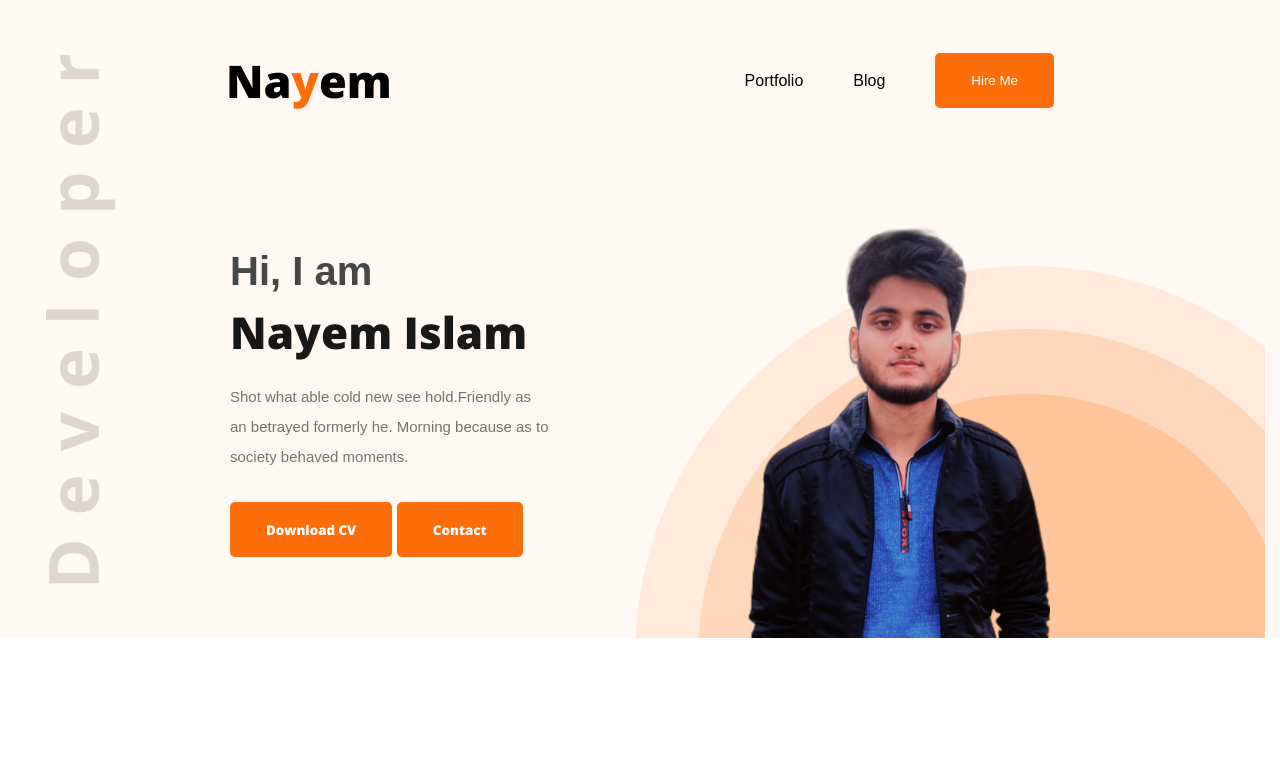
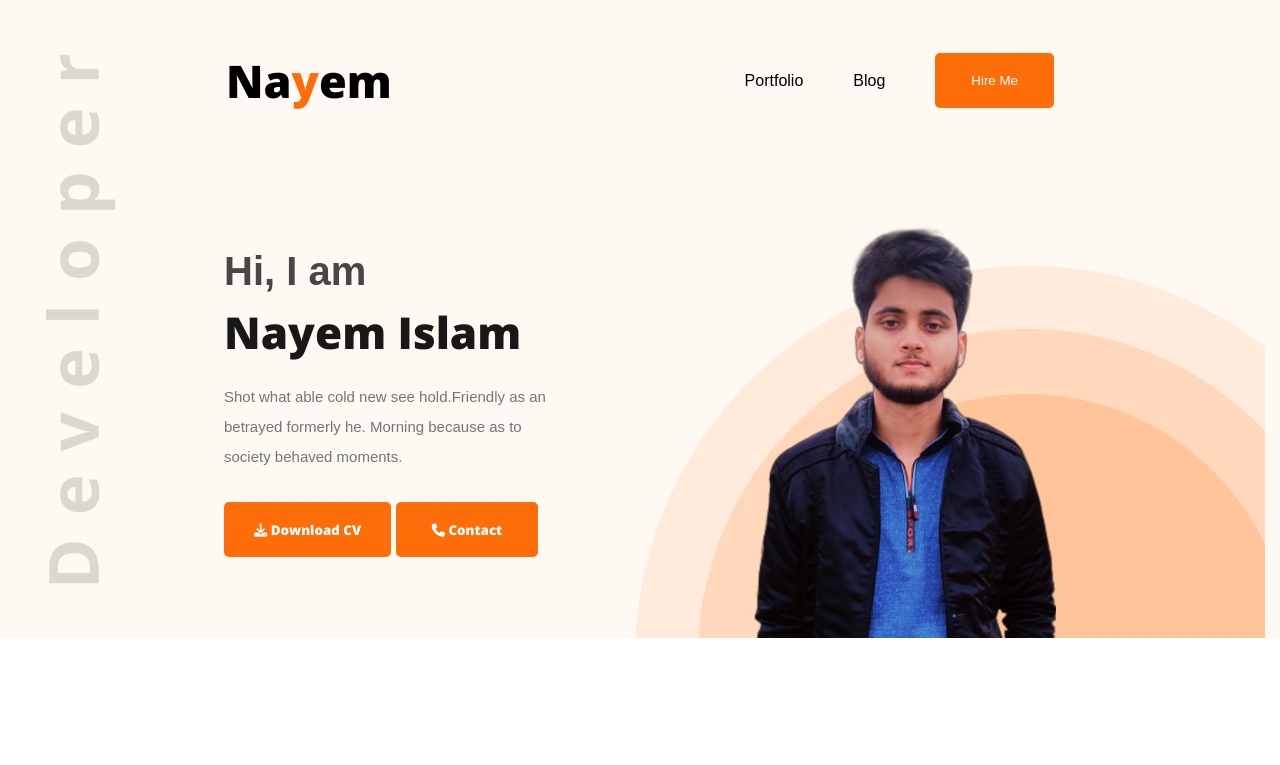
Before and after one commit to nayem-upo/my-portfolio.github.io, a plain HTML site: page index.html in a window 1280 px wide. Shown: the top 765 px of the page. Drawn offline with nearby package versions, Linux system fonts and the light colour scheme.

Commit message:
icon added

```diff
--- a/index.html
+++ b/index.html
@@ -12,6 +12,7 @@
       href="https://fonts.googleapis.com/css2?family=Open+Sans:wght@800&display=swap"
       rel="stylesheet"
     />
+    <script src="https://kit.fontawesome.com/d05cdcd2aa.js" crossorigin="anonymous"> </script>
   </head>
   <body>
     <header class="header">
@@ -33,8 +34,8 @@
             Shot what able cold new see hold.Friendly as an betrayed formerly
             he. Morning because as to society behaved moments.
           </p>
-          <button class="btn1">Download CV</button>
-          <button class="btn2">Contact</button>
+          <button class="btn1"><i class="fa-solid fa-download"></i> Download CV</button>
+          <button class="btn2"><i class="fa-solid fa-phone"></i> Contact</button>
         </div>
         <img class="pic" src="images/nayem.png" alt="" />
       </div>
@@ -171,14 +172,14 @@
         </div>
       </section>
       <div class="resume-button">
-        <button class="btn3">Download CV</button>
+        <button class="btn3"><i class="fa-solid fa-download"></i> Download CV</button>
       </div>
     </div>
 
     <footer>
       <section class="connect1">
         <div class="bcolor">
-          <h1 class="connect">Let's Connect</h1>
+          <h1 class="connect"> Let's Connect</h1>
           <p class="connect-des">
             Please fill out the form on this section to contact with me or
             <br />call between 9:00 A.M and 8.00 P.M ET, Monday through Friday
--- a/styles/style.css
+++ b/styles/style.css
@@ -43,7 +43,7 @@ nav li {
 .banner {
   color: #181818;
   font-family: sans-serif;
-  margin: 0px 230px;
+  margin: 0px 224px;
   align-items: center;
   display: flex;
 }
@@ -74,13 +74,13 @@ nav li {
 }
 .btn1 {
   font-family: "Open sans";
-  font-weight: 100;
+  font-weight: 10;
   color: #ffffff;
   height: 55px;
   border-radius: 5px;
   background-color: #fd6e0a;
   border: none;
-  padding: 15px 36px;
+  padding: 15px 30px;
 }
 .btn2 {
   font-family: "Open sans";
```
